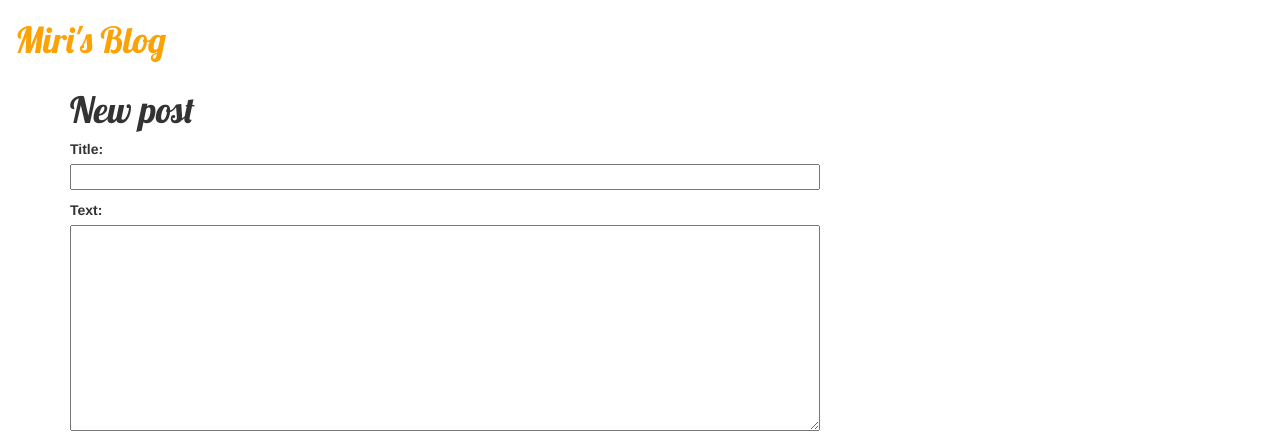
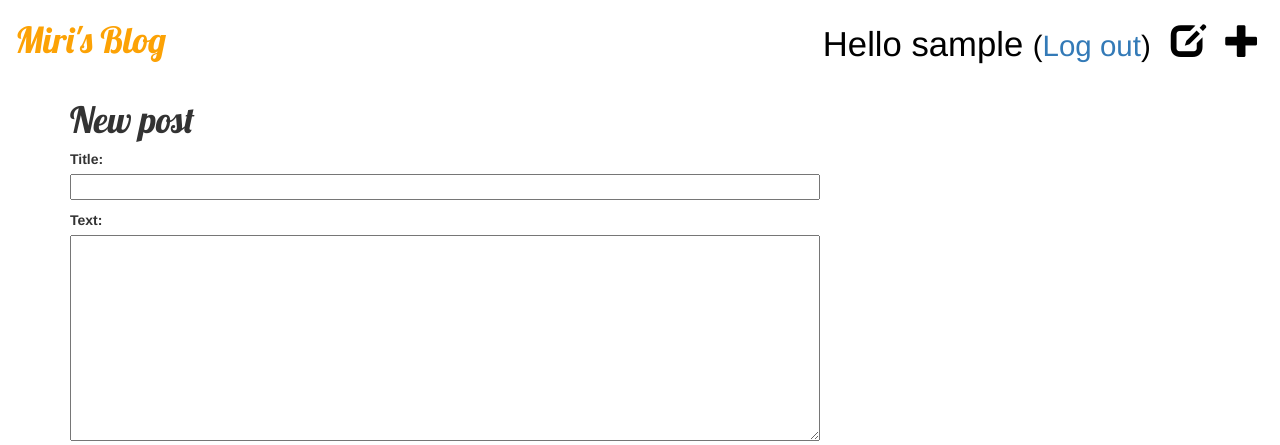
Before and after one commit to mrozenbaum/blog-django, a Django app: page /blog/post/new/ in a window 1280 px wide. Shown: the top 445 px of the page. Run offline with Django 3.2, Linux system fonts and the light colour scheme; the visitor is signed in with stand-in values (Sample User, id 1); some libraries are stand-ins or nearby versions.

Commit message:
user can login,logout,name is displayed when logged in

```diff
--- a/blog/static/css/blog.css
+++ b/blog/static/css/blog.css
@@ -53,3 +53,7 @@ h1, h2, h3, h4 {
 .post h1 a, .post h1 a:visited {
     color: #000000;
 }
+
+.top-menu {
+  color: black;
+}
--- a/blog/templates/blog/base.html
+++ b/blog/templates/blog/base.html
@@ -14,10 +14,13 @@
 <body>
 
   <div class="page_header">
+
     {% if user.is_authenticated %}
     <a href="{% url 'post_new' %}" class="top-menu"><span class="glyphicon glyphicon-plus"></span></a>
-
     <a href="{% url 'post_draft_list' %}" class="top-menu"><span class="glyphicon glyphicon-edit"></span></a>
+    <p class="top-menu">Hello {{ user.username }} <small>(<a href="{% url 'logout' %}">Log out</a>)</small></p>
+    {% else %}
+    <a href="{% url 'login' %}" class="top-menu"><span class="glyphicon glyphicon-lock"></span></a>
     {% endif %}
     <h1><a href="/">Miri's Blog</a></h1>
   </div>
--- a/mysite/urls.py
+++ b/mysite/urls.py
@@ -24,6 +24,7 @@ from django.contrib.auth import views
 urlpatterns = [
     url(r'^admin/', admin.site.urls),
     url(r'^accounts/login/$', views.login, name='login'),
+    url(r'^accounts/logout/$', views.logout, name='logout', kwargs={'next_page': '/'}),
     # url(r'', include('blog.urls')),
     url(r'^blog/',include('blog.urls')),
     url(r'^$', RedirectView.as_view(url='/blog/', permanent=True)),
```
